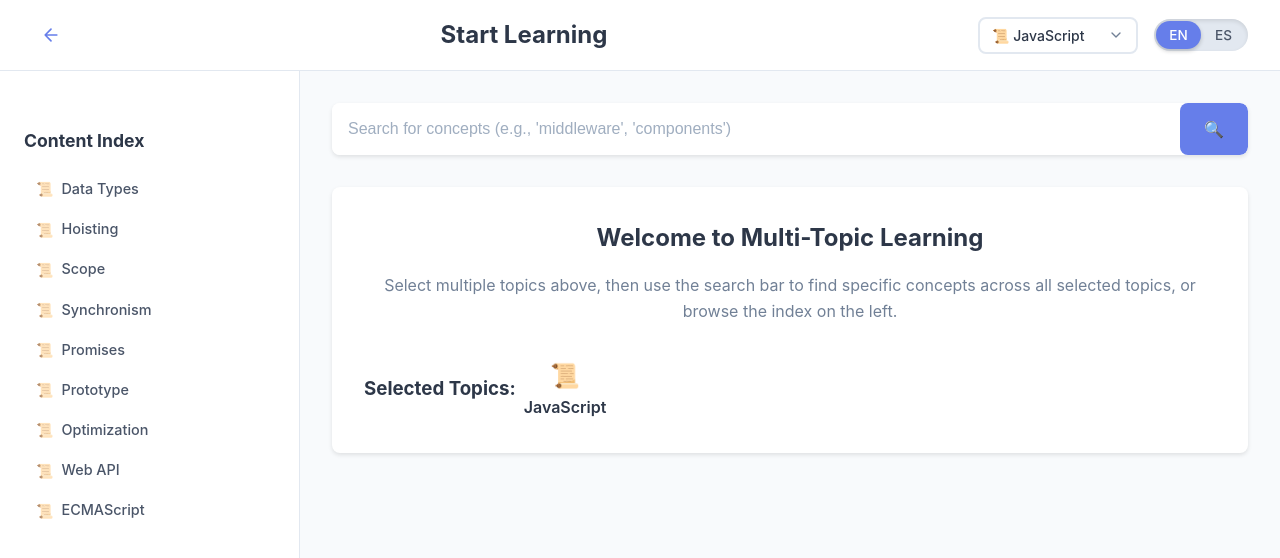
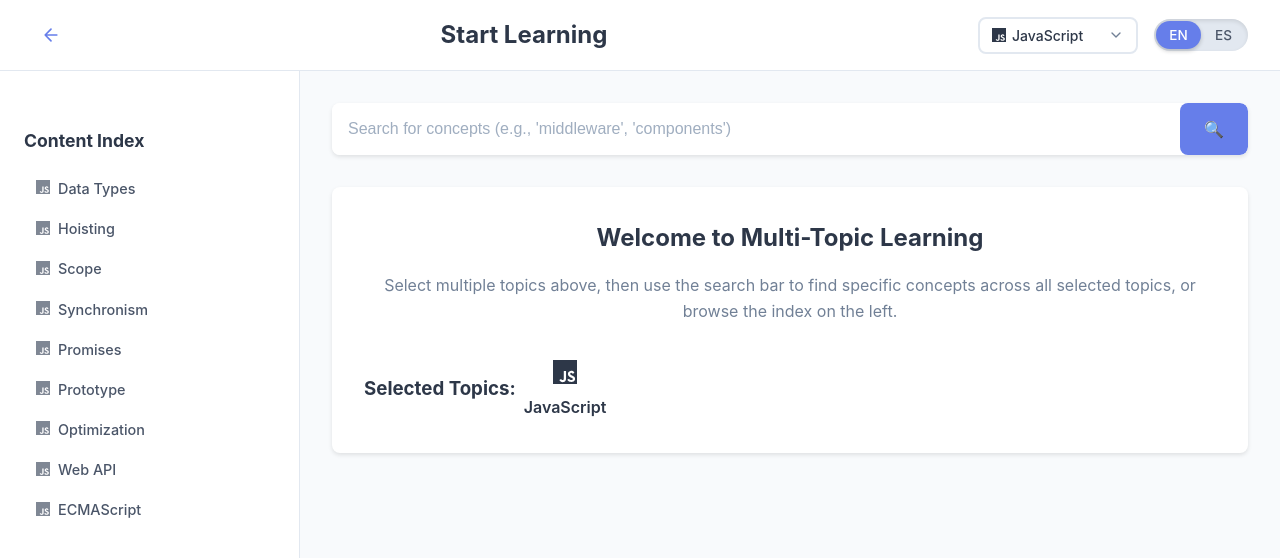
Before and after one commit to silvanatrabalon/learning, a React (Vite) app: page /learning/start-learning in a window 1280 px wide. Shown: the top 558 px of the page. Built offline with nearby package versions, Linux system fonts and the light colour scheme.

Commit message:
fix: icons

```diff
--- a/package.json
+++ b/package.json
@@ -16,6 +16,7 @@
     "gh-pages": "^6.2.0",
     "react": "^19.1.0",
     "react-dom": "^19.1.0",
+    "react-icons": "^5.5.0",
     "react-markdown": "^9.0.1",
     "react-router-dom": "^6.30.1"
   },
--- a/src/components/MultiTopicDropdown.jsx
+++ b/src/components/MultiTopicDropdown.jsx
@@ -55,7 +55,11 @@
     }
     if (selectedTopics.length === 1) {
       const topic = topics.find(t => t.id === selectedTopics[0])
-      return `${topic?.icon} ${topic?.name}`
+      return (
+        <span style={{ display: 'flex', alignItems: 'center', gap: '6px' }}>
+          {topic?.icon} {topic?.name}
+        </span>
+      )
     }
     return `${selectedTopics.length} ${texts.selectedCount}`
   }
--- a/src/pages/MixedTopicsQuiz.jsx
+++ b/src/pages/MixedTopicsQuiz.jsx
@@ -1,5 +1,6 @@
 import { useState, useEffect } from 'react'
 import { Link } from 'react-router-dom'
+import { SiJavascript, SiNextdotjs, SiNestjs } from 'react-icons/si'
 import MultiTopicSelector from '../components/MultiTopicSelector'
 import SessionConfig from '../components/SessionConfig'
 import DetailedReport from '../components/DetailedReport'
@@ -27,9 +28,9 @@
   const [reviewedQuestions, setReviewedQuestions] = useState([])
 
   const topics = [
-    { id: 'javascript', name: 'JavaScript', icon: '📜' },
-    { id: 'next', name: 'Next.js', icon: '⚛️' },
-    { id: 'nest', name: 'NestJS', icon: '🪶' }
+    { id: 'javascript', name: 'JavaScript', icon: <SiJavascript /> },
+    { id: 'next', name: 'Next.js', icon: <SiNextdotjs /> },
+    { id: 'nest', name: 'NestJS', icon: <SiNestjs /> }
   ]
 
   const getTexts = () => {
--- a/src/pages/StartLearning.jsx
+++ b/src/pages/StartLearning.jsx
@@ -1,6 +1,7 @@
 import { useState, useEffect } from 'react'
 import { Link } from 'react-router-dom'
 import ReactMarkdown from 'react-markdown'
+import { SiJavascript, SiNextdotjs, SiNestjs } from 'react-icons/si'
 import SearchBar from '../components/SearchBar'
 import TopicSelector from '../components/TopicSelector'
 import MultiTopicDropdown from '../components/MultiTopicDropdown'
@@ -20,9 +21,9 @@
   const [contentIndices, setContentIndices] = useState({}) // Changed to object for multiple topics
 
   const topics = [
-    { id: 'javascript', name: 'JavaScript', icon: '📜' },
-    { id: 'next', name: 'Next.js', icon: '⚛️' },
-    { id: 'nest', name: 'NestJS', icon: '🪶' }
+    { id: 'javascript', name: 'JavaScript', icon: <SiJavascript /> },
+    { id: 'next', name: 'Next.js', icon: <SiNextdotjs /> },
+    { id: 'nest', name: 'NestJS', icon: <SiNestjs /> }
   ]
 
   useEffect(() => {
@@ -66,7 +67,7 @@
           id: `${topicId}-${title.toLowerCase().replace(/\s+/g, '-')}`, // Make unique across topics
           topicId, // Add topic information
           topicName: topic?.name || topicId,
-          topicIcon: topic?.icon || '📚'
+          topicIcon: topic?.icon || '📚' // This will be a React component now
         })
       }
     })
@@ -111,7 +112,7 @@
             id: `${topicId}-${concept.id}`, // Make unique across topics
             topicId: concept.topicId,
             topicName: concept.topicName,
-            topicIcon: topics.find(t => t.id === topicId)?.icon || '📚'
+            topicIcon: topics.find(t => t.id === topicId)?.icon || '📚' // React component
           })
         }
       })
@@ -152,7 +153,7 @@
         id: concept.id,
         topicId: concept.topicId,
         topicName: concept.topicName,
-        topicIcon: topics.find(t => t.id === topicId)?.icon || '📚'
+        topicIcon: topics.find(t => t.id === topicId)?.icon || '📚' // React component
       }
 
       setSelectedConcept(conceptData)
--- a/src/pages/TestKnowledge.jsx
+++ b/src/pages/TestKnowledge.jsx
@@ -1,5 +1,6 @@
 import { useState, useEffect } from 'react'
 import { Link } from 'react-router-dom'
+import { SiJavascript, SiNextdotjs, SiNestjs } from 'react-icons/si'
 import TopicSelector from '../components/TopicSelector'
 import LanguageToggle from '../components/LanguageToggle'
 import ModeSelector from '../components/ModeSelector'
@@ -23,9 +24,9 @@
   const [allConcepts, setAllConcepts] = useState([])
 
   const topics = [
-    { id: 'javascript', name: 'JavaScript', icon: '📜' },
-    { id: 'next', name: 'Next.js', icon: '⚛️' },
-    { id: 'nest', name: 'NestJS', icon: '🪶' }
+    { id: 'javascript', name: 'JavaScript', icon: <SiJavascript /> },
+    { id: 'next', name: 'Next.js', icon: <SiNextdotjs /> },
+    { id: 'nest', name: 'NestJS', icon: <SiNestjs /> }
   ]
 
   useEffect(() => {
```
Also changed, not shown: 1 other file (tests, documents, lock files or other folders).
